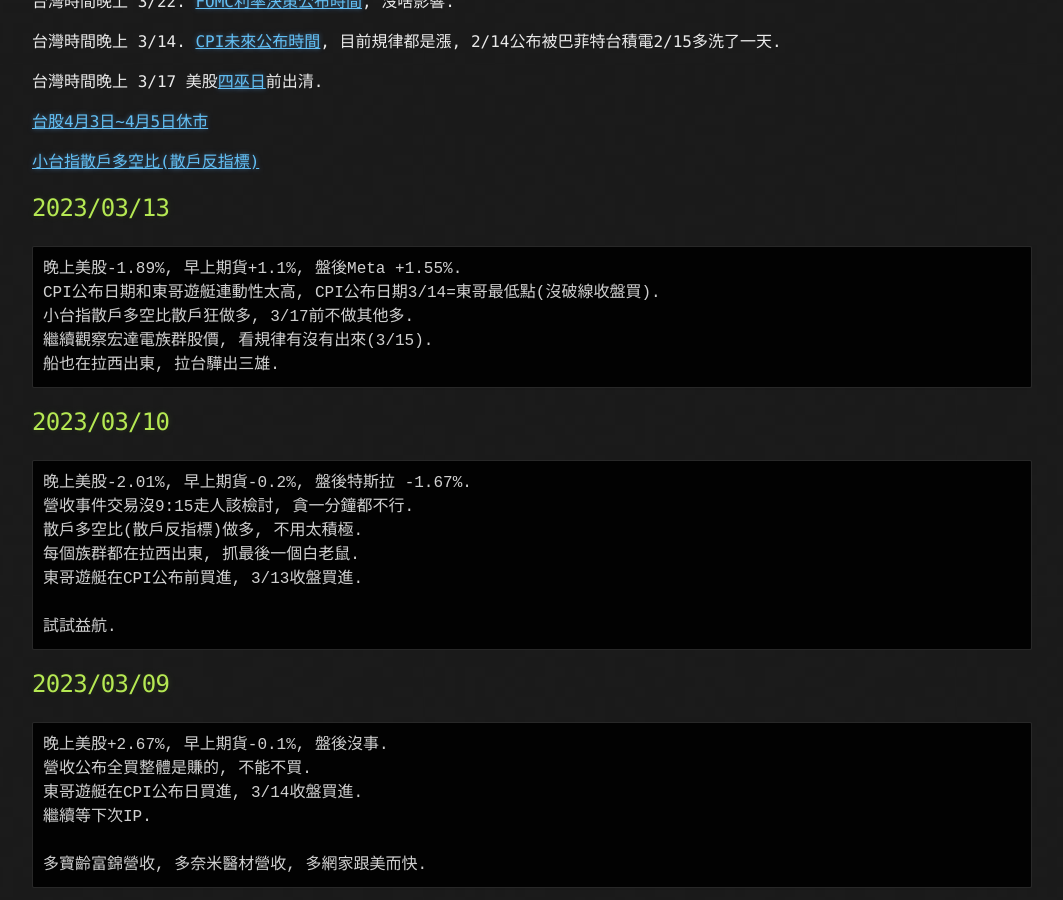
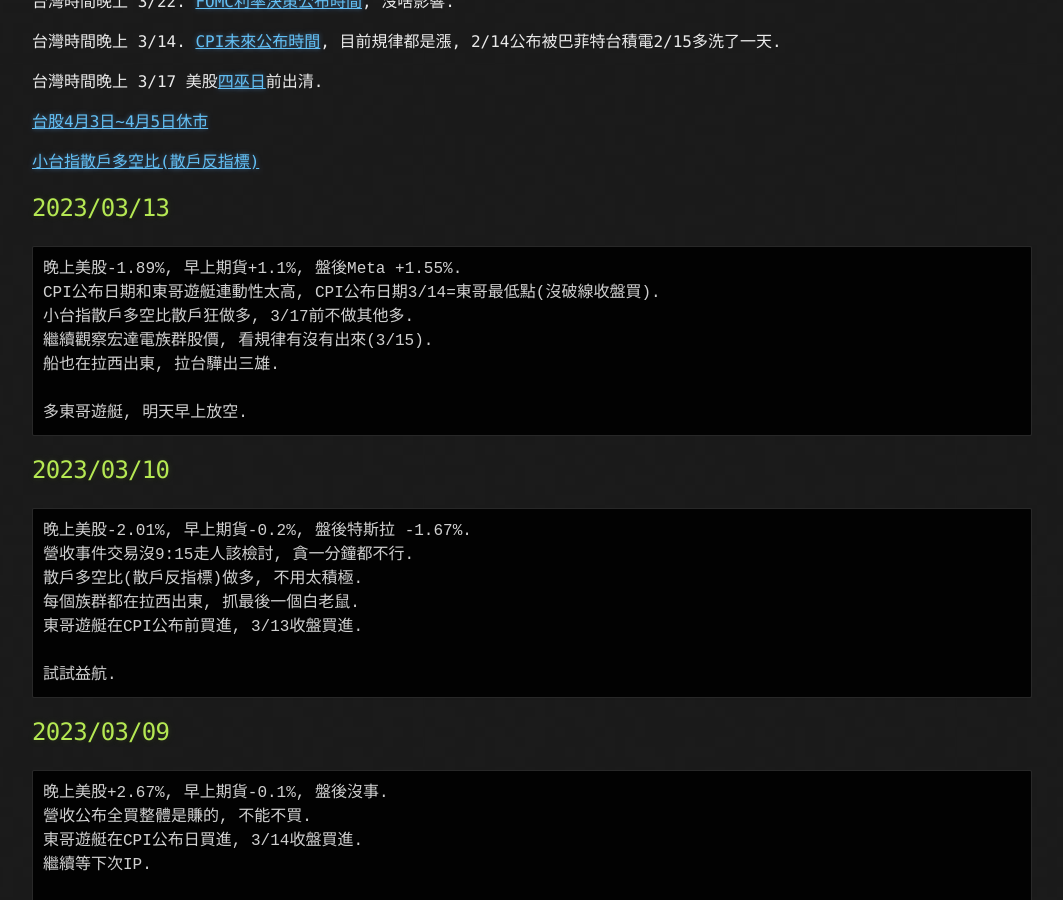
Before and after one commit to lepg5487/Stock_God, a Jekyll site: the page built from index.md, in a window 1280 px wide and 900 px high, scrolled down 468 px. Shown: the whole window, without its empty margins (108-1171 px from the left). Built offline with Jekyll 4.4.1, drawn with Linux system fonts in a browser that asks for light colours; our own code applies the rules of GitHub Pages for plain Markdown files.

Commit message:
Update index.md

````diff
--- a/index.md
+++ b/index.md
@@ -29,6 +29,8 @@
 小台指散戶多空比散戶狂做多, 3/17前不做其他多.
 繼續觀察宏達電族群股價, 看規律有沒有出來(3/15).
 船也在拉西出東, 拉台驊出三雄.
+
+多東哥遊艇, 明天早上放空.
 ```
 
 ## 2023/03/10
````
